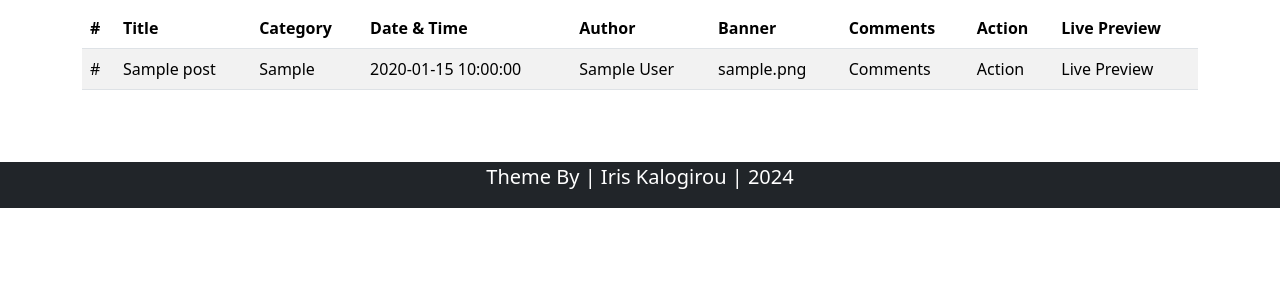
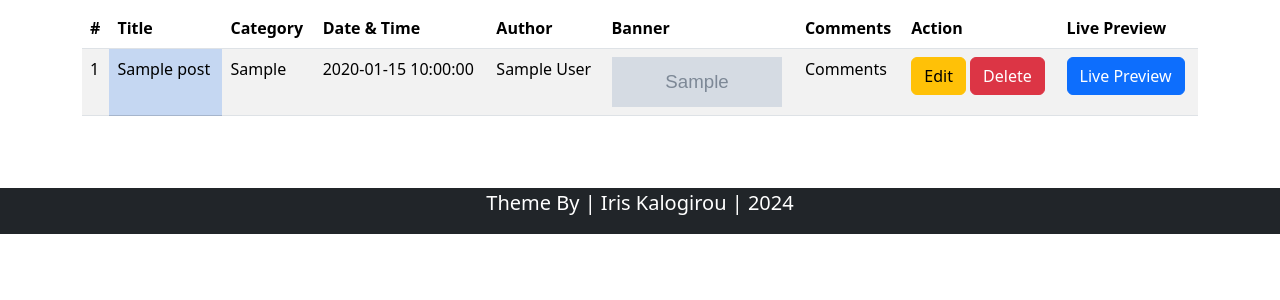
Before and after one commit to iris-zaf/CMS, a PHP site: page /posts.php in a window 1280 px wide. Shown: the part 226-526 px from the top of the page. Run offline with PHP 8.4, Linux system fonts and the light colour scheme; tables that the repository leaves empty or names only in its code hold one stand-in row (values such as "Sample post"); grey boxes marked "Sample" are stand-in pictures; some libraries are stand-ins or nearby versions.

Commit message:
adding te posts table

```diff
--- a/posts.php
+++ b/posts.php
@@ -79,6 +79,7 @@ require_once(TEMPLATES_PATH . "/navbar.php")
                     global $ConnectingDB;
                     $sql= "SELECT * FROM posts";
                     $stmt= $ConnectingDB->query($sql);
+                    $Sr=0;
                     while($DataRows=$stmt->fetch()){
                     $Id = $DataRows["id"];
                     $DateTime = $DataRows["datetime"];
@@ -87,19 +88,28 @@ require_once(TEMPLATES_PATH . "/navbar.php")
                     $Admin = $DataRows["author"];
                     $Image = $DataRows["image"];
                     $PostText = $DataRows["post"];
+                    $Sr++;
                     ?>
+                    <tbody>
                         <tr>
-                        <td>#</td>
-                        <td><?php echo $PostTitle; ?></td>
+                            <td><?php echo $Sr; ?></td>
+                            <td class="table-primary"><?php echo $PostTitle; ?></td>
                             <td><?php echo $Category; ?></td>
                             <td><?php echo $DateTime; ?></td>
                             <td><?php echo $Admin; ?></td>
-                        <td><?php echo $Image; ?></td>
+                            <td><img src="Upload/<?php echo $Image; ?>" width="170px" height="50px"></td>
                             <td>Comments</td>
-                        <td>Action</td>
-                        <td>Live Preview</td>
+                            <td>
+                                <a href="#"><span class="btn btn-warning">Edit</span></a>
+                                <a href="#"><span class="btn btn-danger">Delete</span></a>
+                            </td>
+                            <td>
+                                <a href="#"><span class="btn btn-primary">Live Preview</span></a>
+
+                            </td>
 
                         </tr>
+                    </tbody>
                     <?php } ?>
                 </table>
             </div>
```
Lines whose indentation alone changed are shown as unchanged.
